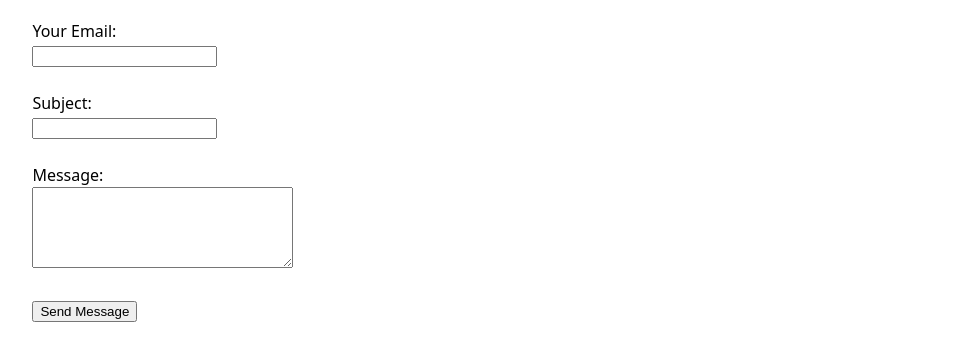
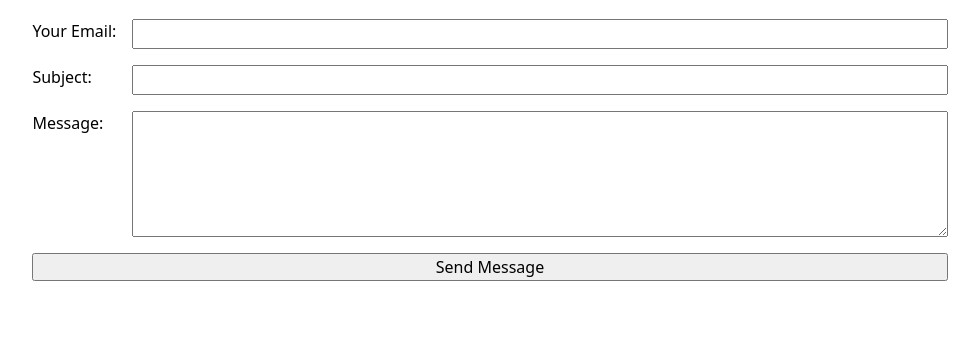
Before and after one commit to JWanderer73/portfolio, a plain HTML site: page contact/index.html in a window 1280 px wide. Shown: the part 145-506 px from the top of the page, without its empty margins (150-1129 px from the left). Drawn offline with Linux system fonts and the light colour scheme.

Commit message:
lab2 finish part3

```diff
--- a/contact/index.html
+++ b/contact/index.html
@@ -18,15 +18,9 @@
     </nav>
     <h1>Contact Me</h1>
     <form action="mailto:jakewanderer8@gmail.com" method="POST" enctype="text/plain">
-        <label for="email">Your Email:</label><br>
-        <input type="email" id="email" name="From" required><br><br>
-
-        <label for="subject">Subject:</label><br>
-        <input type="text" id="subject" name="subject" required><br><br>
-
-        <label for="message">Message:</label><br>
-        <textarea id="message" name="Message" rows="5" cols="30" required></textarea><br><br>
-
+        <label for="email">Your Email: <input type="email" id="email" name="From" required></label>
+        <label for="subject">Subject: <input type="text" id="subject" name="subject" required></label>
+        <label for="message">Message: <textarea id="message" name="Message" rows="5" cols="30" required></textarea></label>
         <input type="submit" value="Send Message">
     </form>
 </body>
--- a/style.css
+++ b/style.css
@@ -40,3 +40,23 @@ nav a.current {
   color: inherit;
   padding-bottom: calc(0.5em - 0.4em);
 }
+
+input, textarea, button, select {
+  font: inherit;
+}
+
+form {
+  display: grid;
+  grid-template-columns: [labels] auto [controls] 1fr;
+  gap: 1em;
+}
+
+label {
+  display: grid;
+  grid-template-columns: subgrid;
+  grid-column: 1 / -1;
+}
+
+form input[type="submit"] {
+  grid-column: 1 / -1;
+}
```
